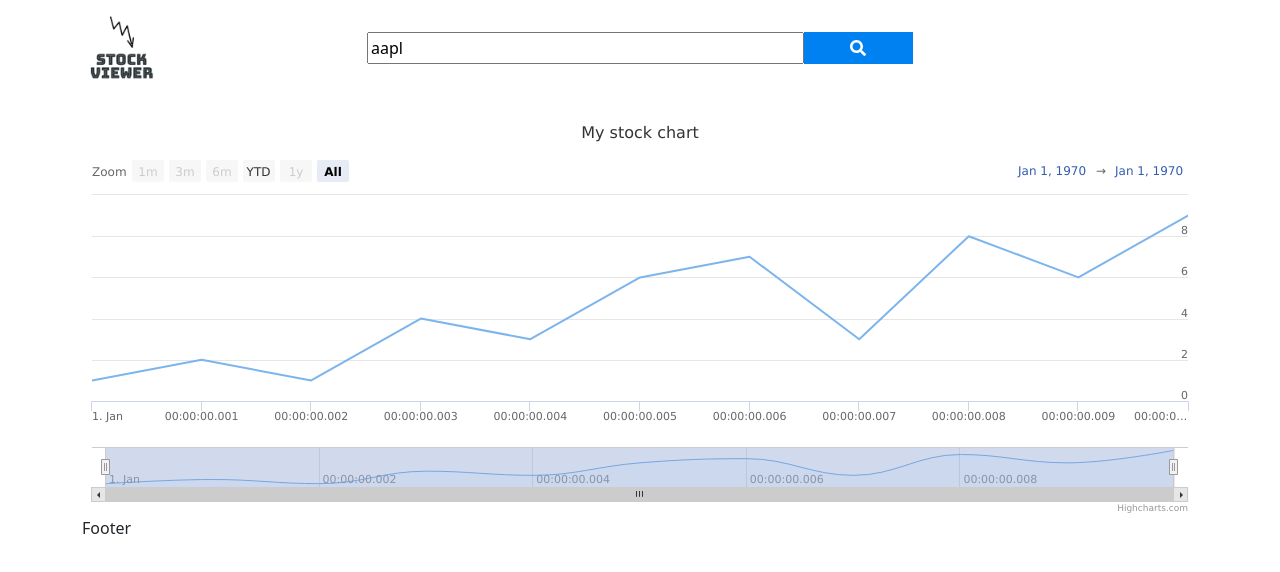
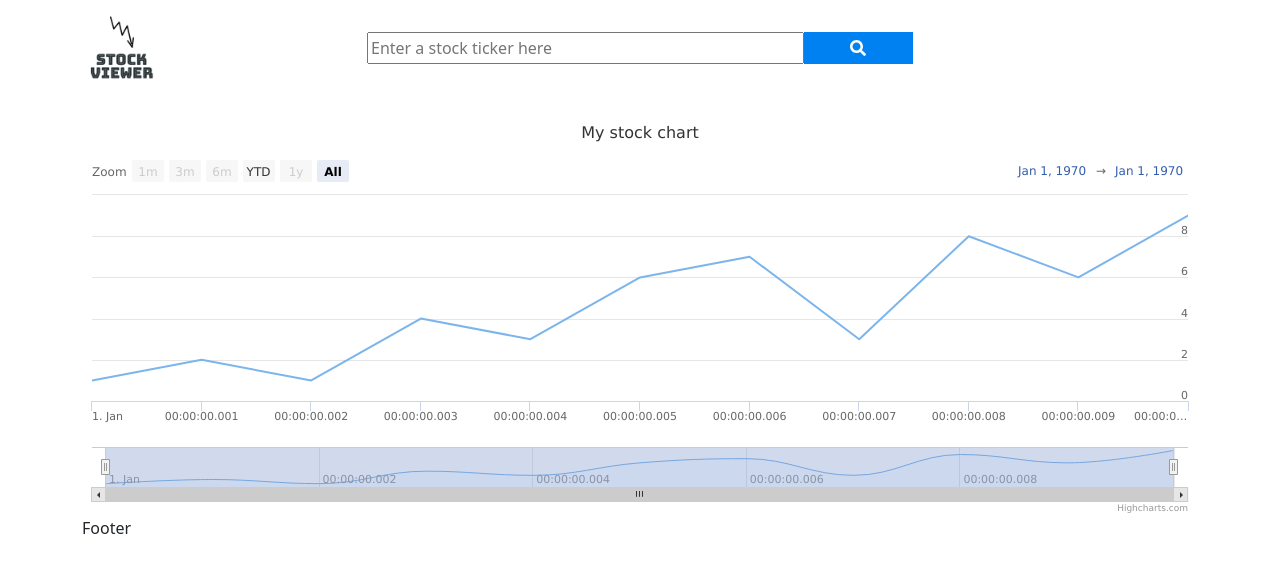
Before and after one commit to huycans/stockviewer, a React (Create React App) app: page / in a window 1280 px wide. Shown: the top 572 px of the page. Built offline with nearby package versions, Linux system fonts and the light colour scheme.

Commit message:
Add placeholder to search bar

```diff
--- a/src/components/Header.tsx
+++ b/src/components/Header.tsx
@@ -8,7 +8,7 @@ import { getTickerInfo } from "../redux/slices/tickerSlice";
 import stockviewerLogo from '../assets/img/stockviewer.png'
 
 export default function Header() {
-  const [tickerName, setTickerName] = useState("aapl");
+  const [tickerName, setTickerName] = useState("");
   const tickerInfo = useSelector((state: RootState) => state.ticker.info);
 
   const dispatch = useDispatch();
@@ -33,6 +33,7 @@ export default function Header() {
           id="searchBar"
           type="text"
           onChange={handleChange}
+          placeholder="Enter a stock ticker here"
         />
         <button id="searchBtn" onClick={handleTickerSearch}>
           <FontAwesomeIcon icon={faSearch} />
```
